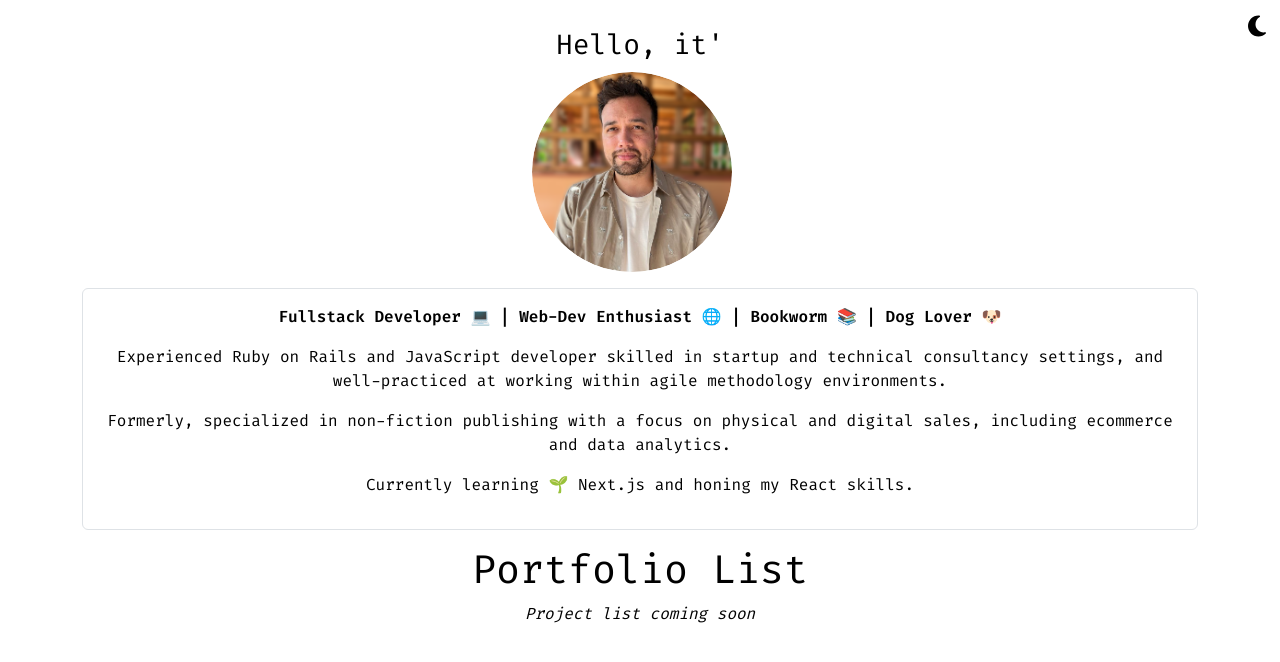
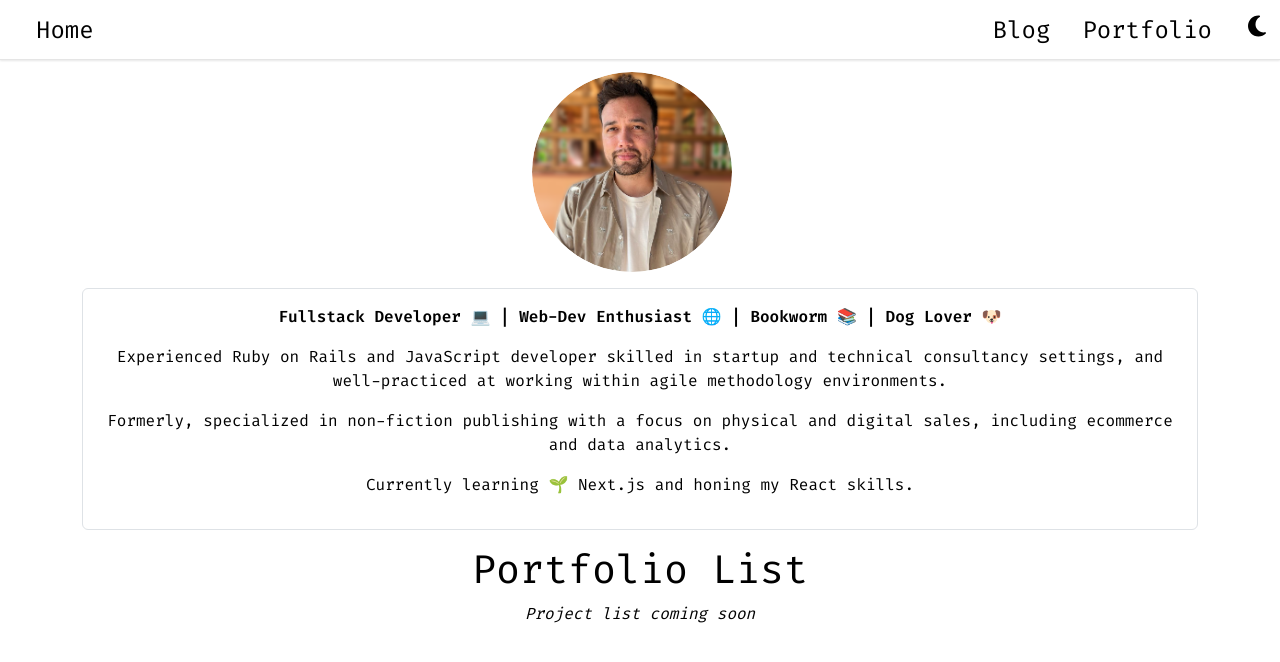
Before and after one commit to lambley/portfolio, a Next.js app: page / in a window 1280 px wide. Shown: the top 662 px of the page. Built offline with nearby package versions, Linux system fonts and the light colour scheme.

Commit message:
create basic navbar

```diff
--- a/src/components/Layout.tsx
+++ b/src/components/Layout.tsx
@@ -1,5 +1,12 @@
 import React, { PropsWithChildren } from "react";
+import Navigation from "./Navigation";
+
 const Layout = ({ children }: PropsWithChildren) => {
-  return <>{children}</>;
+  return (
+    <Navigation>
+      <div>{children}</div>
+    </Navigation>
+  );
 };
+
 export default Layout;
--- /dev/null
+++ b/src/components/Navigation.tsx
@@ -0,0 +1,33 @@
+import React from "react";
+import Link from "next/link";
+
+type NavigationProps = {
+  children: React.ReactNode;
+};
+
+const Navigation: React.FC<NavigationProps> = ({
+  children,
+}: NavigationProps) => {
+  return (
+    <>
+      <div className="custom-navbar">
+        <div className="navbar-left">
+          <Link className="navbar-link" href="/">
+            Home
+          </Link>
+        </div>
+        <div className="navbar-right">
+          <Link className="navbar-link" href="/">
+            Blog
+          </Link>
+          <Link className="navbar-link" href="/">
+            Portfolio
+          </Link>
+        </div>
+      </div>
+      {children}
+    </>
+  );
+};
+
+export default Navigation;
--- a/src/styles/globals.css
+++ b/src/styles/globals.css
@@ -4,6 +4,7 @@
 /* Project styles */
 @import "variables.css";
 @import "home.css";
+@import "navigation.css";
 
 /* External styles */
 @import "~bootstrap/dist/css/bootstrap.min.css";
--- /dev/null
+++ b/src/styles/navigation.css
@@ -0,0 +1,34 @@
+.custom-navbar {
+  background-color: var(--background-color);
+  color: var(--text-color);
+  border-bottom: 1px solid #e5e5e5;
+  box-shadow: 0 1px 2px rgba(0, 0, 0, 0.1);
+  height: 60px;
+  padding: 8px 20px;
+  position: fixed;
+  top: 0;
+  width: 100%;
+  display: flex;
+  align-items: center;
+  justify-content: flex-start;
+  flex-direction: row;
+  flex-wrap: nowrap;
+}
+
+.navbar-left {
+  flex-grow: 1;
+  text-align: left;
+}
+
+.navbar-right {
+  flex-grow: 1;
+  text-align: right;
+  padding-right: 32px;
+}
+
+.navbar-link {
+  color: var(--text-color);
+  text-decoration: none;
+  font-size: 1.5rem;
+  padding: 0 16px;
+}
```
